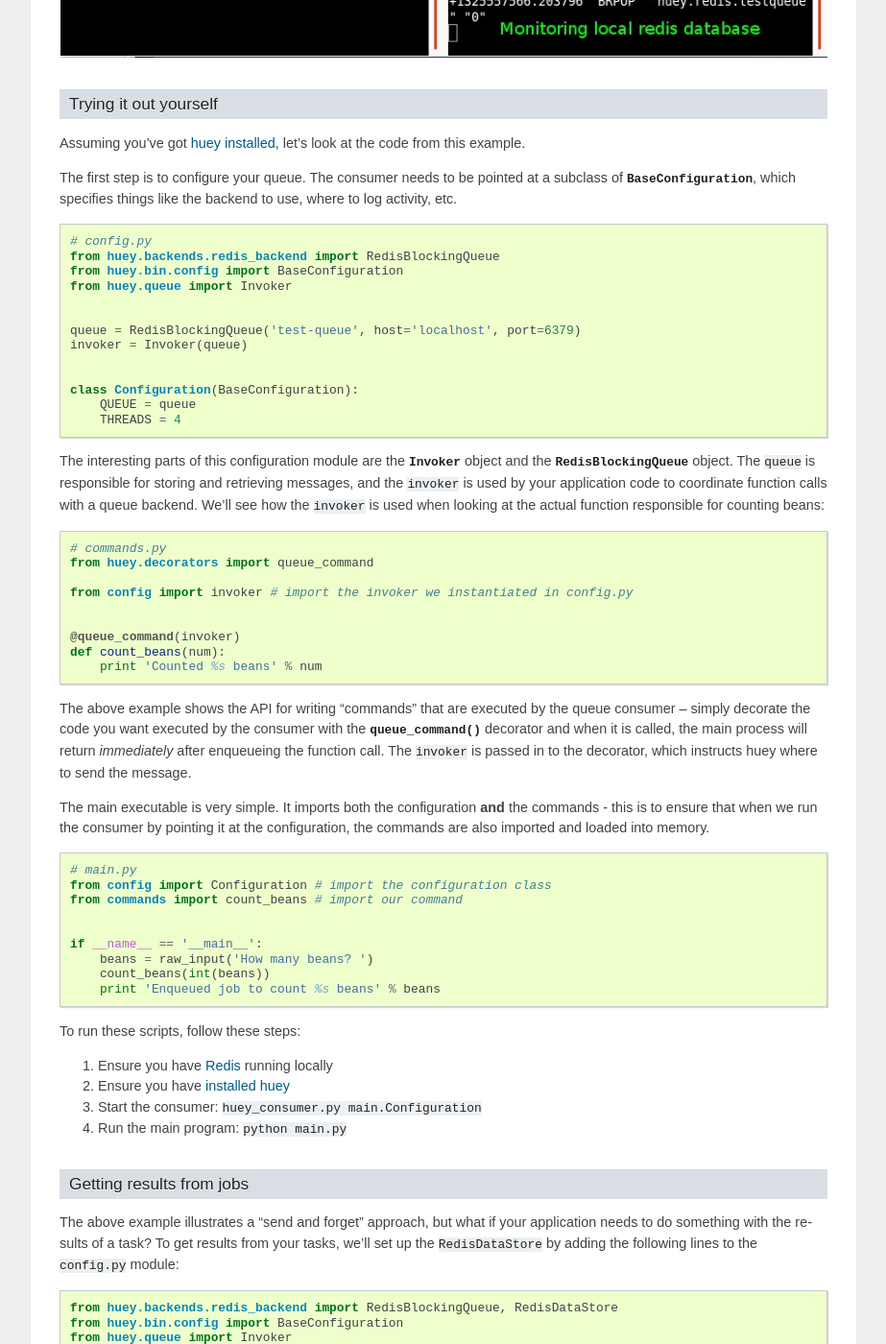
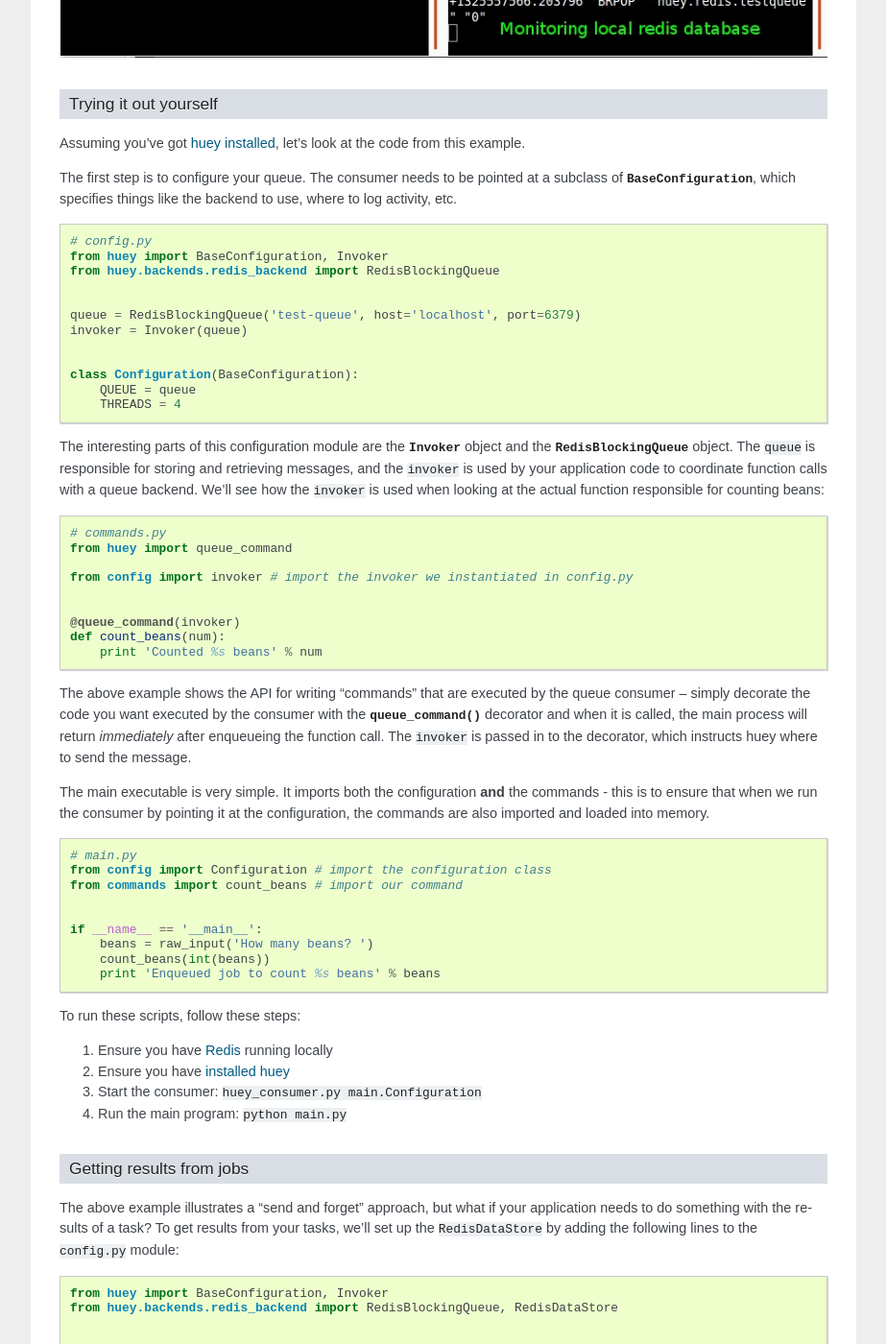
Before and after one commit to coleifer/huey, a Sphinx documentation site: the page built from docs/getting-started.rst, in a window 1280 px wide and 1400 px high, scrolled down 1085 px. Shown: the whole window at 96% size, without its empty margins (198-1121 px from the left). Built offline with Sphinx 7.4.7, drawn with Linux system fonts in a browser that asks for light colours; some of the changed text lies outside the part shown.

Commit message:
Updating getting started docs w/new imports

```diff
--- a/docs/getting-started.rst
+++ b/docs/getting-started.rst
@@ -47,9 +47,8 @@ use, where to log activity, etc.
 .. code-block:: python
 
     # config.py
+    from huey import BaseConfiguration, Invoker
     from huey.backends.redis_backend import RedisBlockingQueue
-    from huey.bin.config import BaseConfiguration
-    from huey.queue import Invoker
 
 
     queue = RedisBlockingQueue('test-queue', host='localhost', port=6379)
@@ -69,7 +68,7 @@ is used when looking at the actual function responsible for counting beans:
 .. code-block:: python
 
     # commands.py
-    from huey.decorators import queue_command
+    from huey import queue_command
 
     from config import invoker # import the invoker we instantiated in config.py
 
@@ -119,9 +118,8 @@ lines to the ``config.py`` module:
 
 .. code-block:: python
 
+    from huey import BaseConfiguration, Invoker
     from huey.backends.redis_backend import RedisBlockingQueue, RedisDataStore
-    from huey.bin.config import BaseConfiguration
-    from huey.queue import Invoker
 
 
     queue = RedisBlockingQueue('test-queue', host='localhost', port=6379)
@@ -140,7 +138,7 @@ module to return a string rather than simply printing to stdout:
 
 .. code-block:: python
 
-    from huey.decorators import queue_command
+    from huey import queue_command
 
     from config import invoker
 
@@ -219,7 +217,7 @@ Here is a task that will be retried 3 times and will blow up every time:
 .. code-block:: python
 
     # commands.py
-    from huey.decorators import queue_command
+    from huey import queue_command
 
     from config import invoker
 
@@ -275,7 +273,7 @@ test that the consumer is executing the tasks on schedule.
 
     # commands.py
     from datetime import datetime
-    from huey.decorators import queue_command, periodic_command, crontab
+    from huey import queue_command, periodic_command, crontab
 
     from config import invoker
 
```
